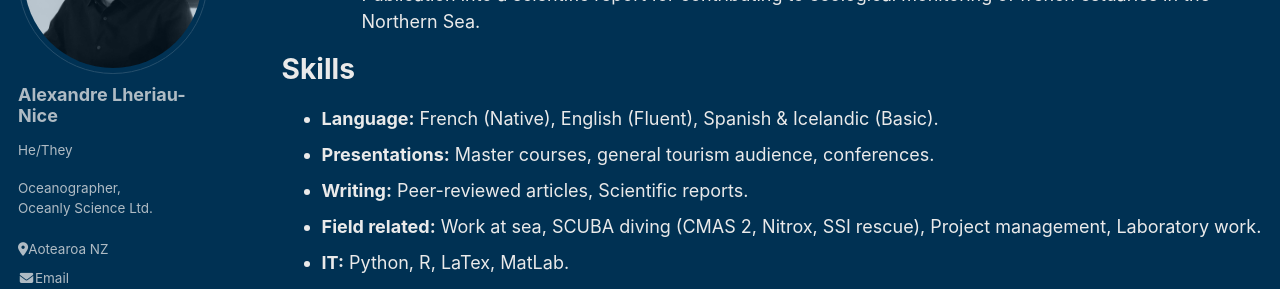
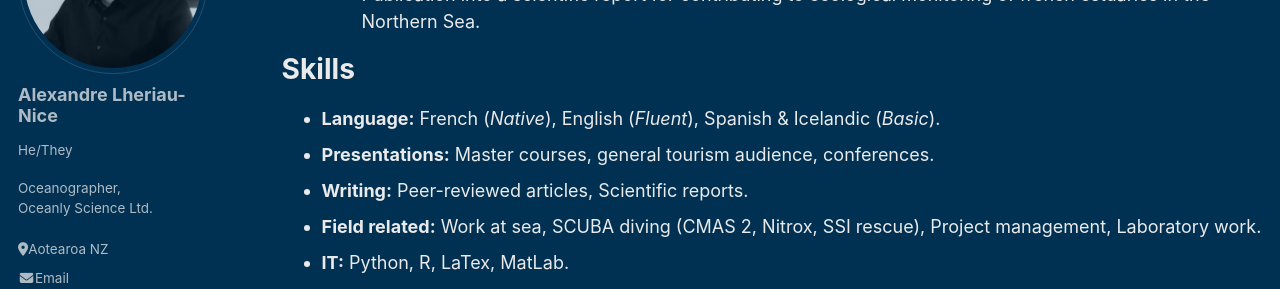
Before and after one commit to AlxLhrNc/AlxLhrNc.github.io, a Jekyll site: the page built from _pages/cv.md, in a window 1280 px wide and 900 px high, scrolled down 1088 px. Shown: the part 152-441 px from the top of the window. Built offline with Jekyll 4.4.1, drawn with Linux system fonts in a browser that asks for light colours; some web fonts are replaced.

Commit message:
Update CV format

```diff
--- a/_pages/cv.md
+++ b/_pages/cv.md
@@ -50,7 +50,7 @@ Work experience
 
 Skills
 ======
-* **Language:** French (Native), English (Fluent), Spanish & Icelandic (Basic).
+* **Language:** French (_Native_), English (_Fluent_), Spanish & Icelandic (_Basic_).
 * **Presentations:** Master courses, general tourism audience, conferences.
 * **Writing:** Peer-reviewed articles, Scientific reports.
 * **Field related:** Work at sea, SCUBA diving (CMAS 2, Nitrox, SSI rescue), Project management,
```
